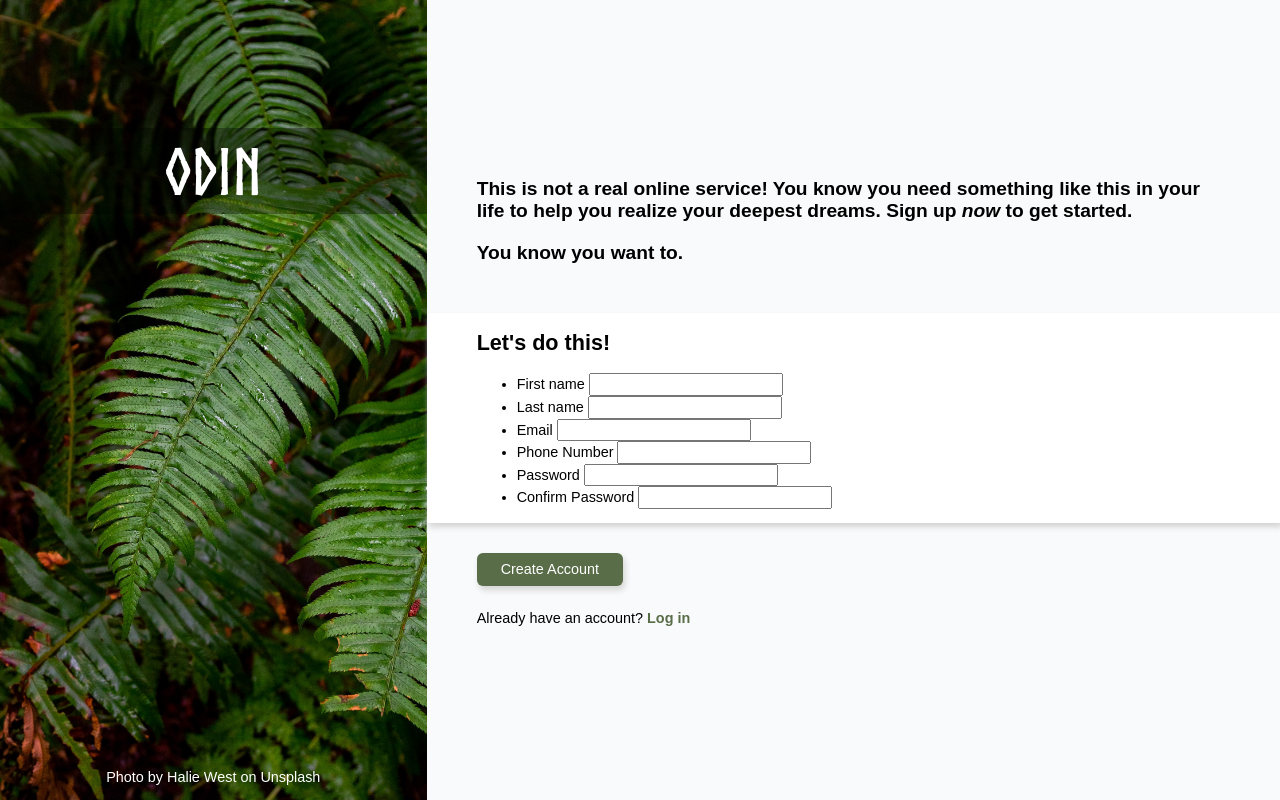
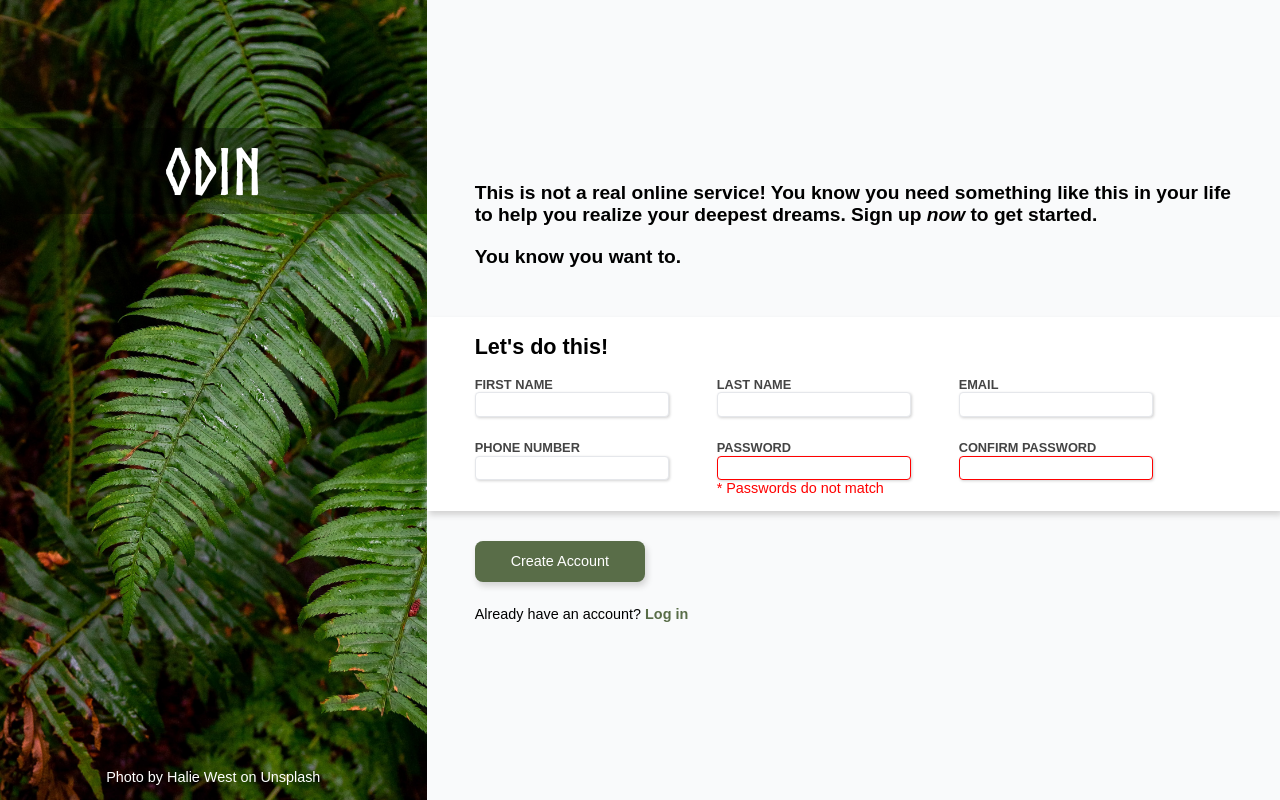
Before and after one commit to tyj916/sign-up-form, a plain HTML site: page index.html in a window 1280 px wide. Drawn offline with Linux system fonts and the light colour scheme.

Commit message:
Finish styling

```diff
--- a/index.html
+++ b/index.html
@@ -49,12 +49,13 @@
 
                 <li>
                     <label for="pwd">Password</label>
-                    <input type="password" id="pwd" name="pwd" required>
+                    <input type="password" id="pwd" name="pwd" required class="error">
+                    <span></span>
                 </li>
 
                 <li>
                     <label for="confirm-pwd">Confirm Password</label>
-                    <input type="password" id="confirm-pwd" name="password" required>
+                    <input type="password" id="confirm-pwd" name="password" required class="error">
                 </li>
             </ul>
         </form>
--- a/style.css
+++ b/style.css
@@ -57,7 +57,7 @@ section.right {
 }
 
 section.right > * {
-    padding: 0 50px;
+    padding: 0 48px;
 }
 
 .cta {
@@ -70,12 +70,64 @@ form {
     box-shadow: 2px 4px 6px lightgray;
 }
 
+form ul {
+    padding: 0;
+    display: flex;
+    flex-wrap: wrap;
+    gap: 24px 48px;
+}
+
+form ul li {
+    list-style-type: none;
+    display: flex;
+    flex-direction: column;
+}
+
+form label {
+    text-transform: uppercase;
+    font-weight: bold;
+    color: #444;
+    font-size: 0.8rem;
+}
+
+form input {
+    border: 1px solid #E5E7EB;
+    border-radius: 4px;
+    box-shadow: 1px 1px 3px lightgray;
+    padding: 3px;
+
+    position: relative;
+}
+
+form input:focus {
+    border: 1px solid blue;
+    outline: none;
+}
+
+form input.error:invalid {
+    border: 1px solid red;
+    outline: none;
+}
+
+form input.error:invalid + span::after {
+    content: '* Passwords do not match';
+    color: red;
+}
+
+
 button {
-    padding: 8px 24px;
+    padding: 12px 36px;
     background-color: #596D48;
     color: white;
     border: none;
-    border-radius: 6px;
+    border-radius: 8px;
     box-shadow: 2px 4px 6px lightgray;
     margin-bottom: 10px;
+    cursor: pointer;
 }
+button:hover {
+    background-color: #4d5e3e;
+}
+button:active {
+    background-color: #3c4930;
+}
```
